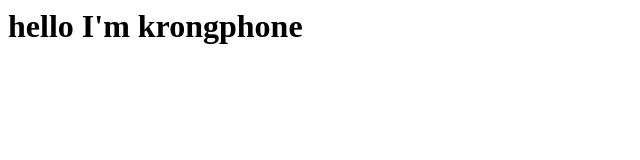
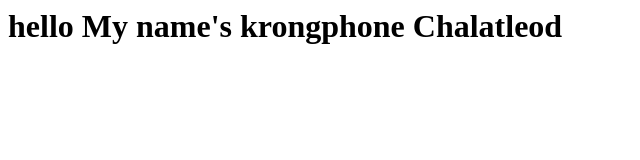
Before and after one commit to krongphone5/krongphone5.github.io, a plain HTML site: page test.html in a window 1280 px wide. Shown: the whole page, without its empty margins (0-640 px from the left). Drawn offline with Linux system fonts and the light colour scheme.

Commit message:
Add HTML structure to test.html

```diff
--- a/test.html
+++ b/test.html
@@ -1 +1,10 @@
-<h1>hello I'm krongphone</h1>
+<html>
+  <head>
+    <title>krongphone</title>
+  </head>
+  <body >
+    <h1>hello My name's krongphone Chalatleod</h1>
+
+
+  </body>
+</html>
```
